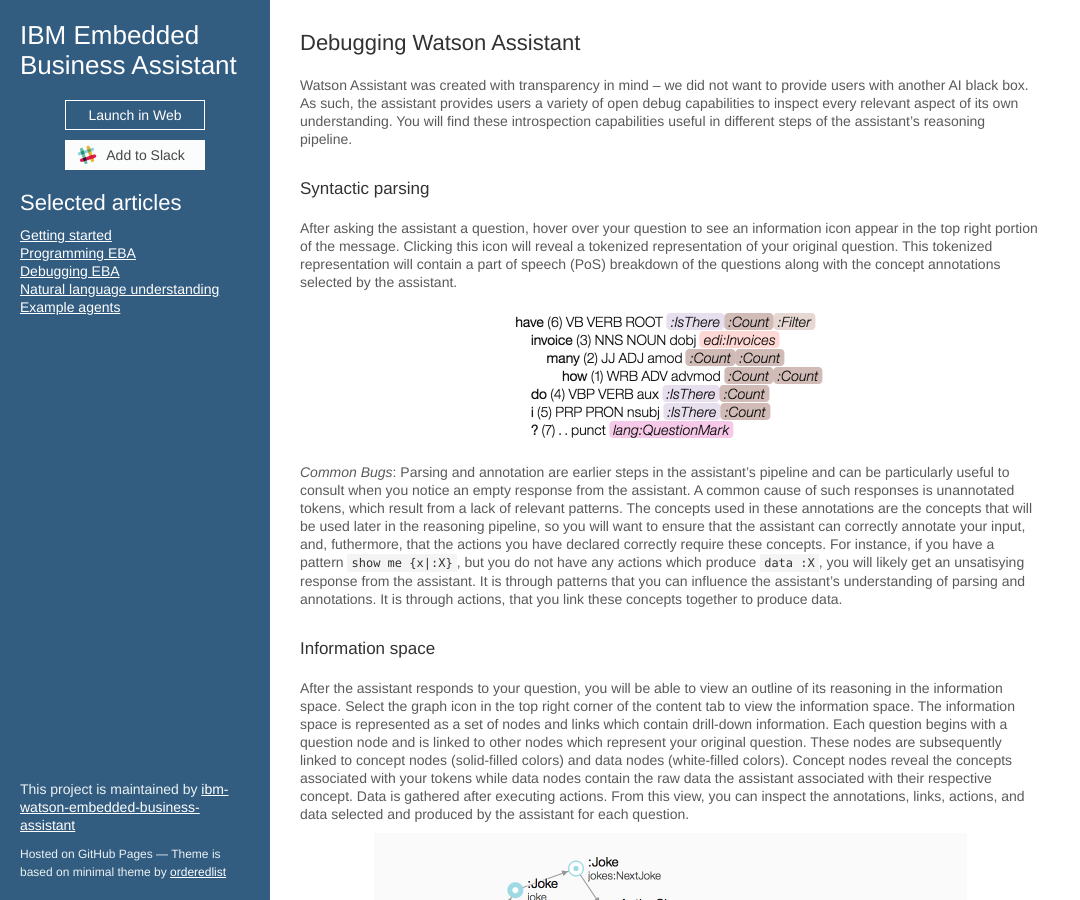
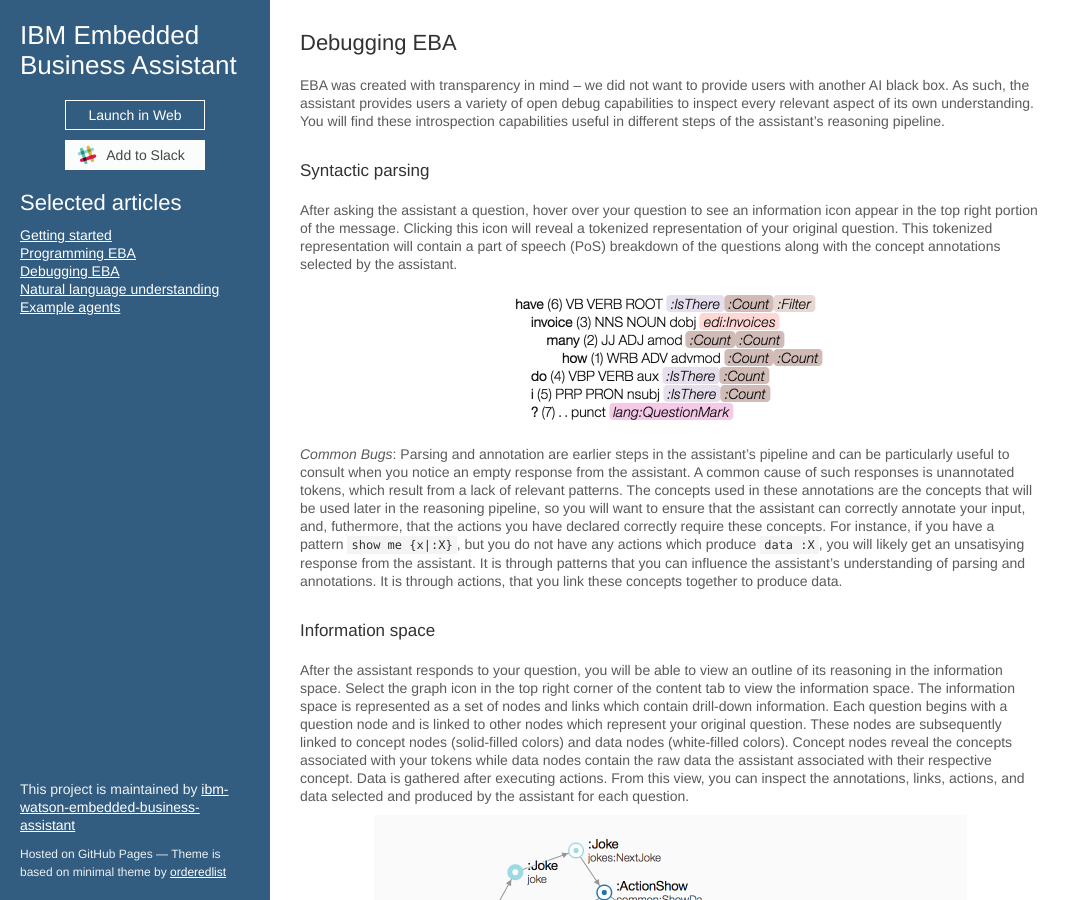
Before and after one commit to ibm-watson-embedded-business-assistant/eba-example-agents, a Jekyll site: the page built from docs/articles/DebuggingWatsonAssistant.md, in a window 1280 px wide and 900 px high. Shown: the whole window, without its empty margins (0-1080 px from the left). Built offline with Jekyll 4.4.1, drawn with Linux system fonts in a browser that asks for light colours; our own code applies the rules of GitHub Pages for plain Markdown files; the repository's description, which GitHub fills in, is left out.

Commit message:
Update DebuggingWatsonAssistant.md

```diff
--- a/docs/articles/DebuggingWatsonAssistant.md
+++ b/docs/articles/DebuggingWatsonAssistant.md
@@ -1,6 +1,6 @@
-## Debugging Watson Assistant
+## Debugging EBA
 
-Watson Assistant was created with transparency in mind – we did not want to provide users with another AI black box. As such, the assistant provides users a variety of open debug capabilities to inspect every relevant aspect of its own understanding. You will find these introspection capabilities useful in different steps of the assistant's reasoning pipeline.
+EBA was created with transparency in mind – we did not want to provide users with another AI black box. As such, the assistant provides users a variety of open debug capabilities to inspect every relevant aspect of its own understanding. You will find these introspection capabilities useful in different steps of the assistant's reasoning pipeline.
 
 ### Syntactic parsing
 
```
